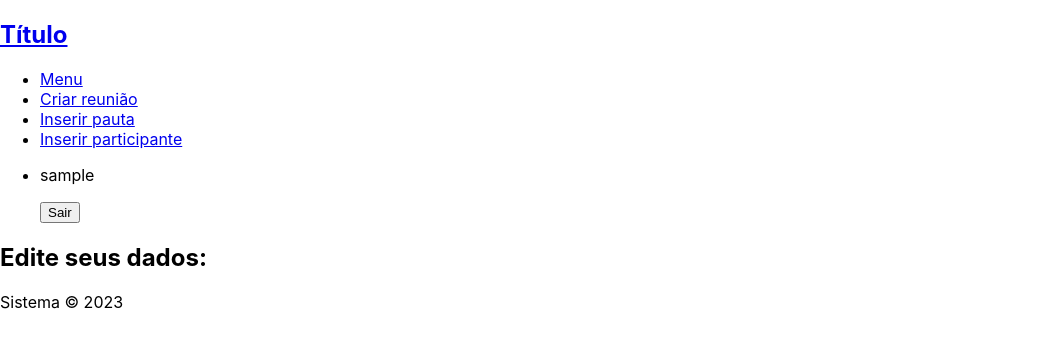
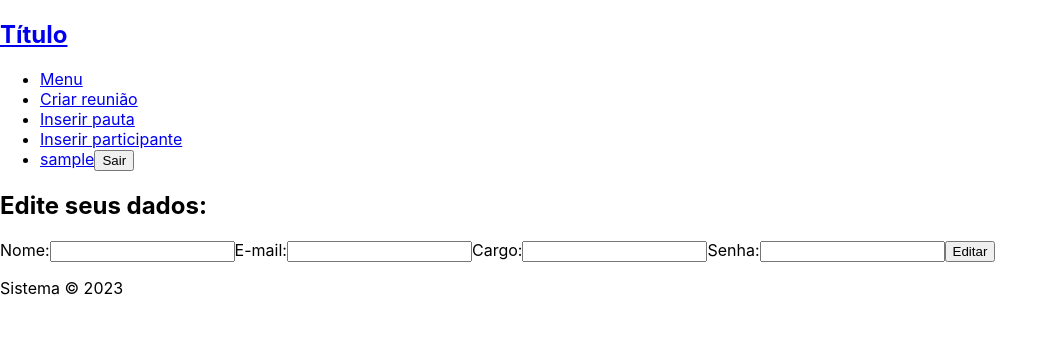
Before and after one commit to CiceroWesley/SGRU, a React (Create React App) app in the folder frontend/: page /editprofile in a window 1280 px wide. Shown: the top 348 px of the page, without its empty margins (0-1058 px from the left). Built offline with nearby package versions, Linux system fonts and the light colour scheme; no server answers; sample sign-in values are in the browser's storage.

Commit message:
edit profile

```diff
--- a/frontend/src/components/Navbar/Navbar.js
+++ b/frontend/src/components/Navbar/Navbar.js
@@ -53,7 +53,7 @@ const Navbar = () => {
             <Link to='/insertparticipante'>Inserir participante</Link>
           </li>
           <li>
-            <p>{user.username}</p>
+            <Link to='/editprofile'>{user.username}</Link>
             <button onClick={handleLogout}>Sair</button>
           </li>
         </div>
--- a/frontend/src/pages/EditProfile/EditProfile.js
+++ b/frontend/src/pages/EditProfile/EditProfile.js
@@ -3,7 +3,10 @@ import { useNavigate } from 'react-router-dom';
 
 const EditProfile = () => {
 
-
+  const [nome, setNome] = useState('');
+  const [email, setEmail] = useState('');
+  const [cargo, setCargo] = useState('');
+  const [senha, setSenha] = useState('');
 
   const user = JSON.parse(localStorage.getItem('user'));
   const navigate = useNavigate();
@@ -17,12 +20,113 @@ const EditProfile = () => {
   }, [user, navigate]);
 
   // pegar dados usando a rota de usuário atual
+  useEffect(() => {
+    const getUser = async () => {
+      const token = localStorage.getItem('accessToken');
 
+      const requestOptions = {
+        method : 'GET',
+        headers : {}
+      };
+      requestOptions.headers.Authorization = `Bearer ${token}`;
+
+      try {
+        const res = await fetch('http://localhost:3000/api/users/profile', requestOptions)
+        .then((res) => res.json())
+        .catch(err => err);
+
+        if(res.errors){
+          console.log(res.errors)
+        } else {
+          // console.log(res)
+          setNome(res.nome);
+          setEmail(res.email);
+          setCargo(res.cargo);
+          // setSenha(res.senha);
+        }
+
+
+      } catch (error) {
+        console.log(error)
+      }
+
+    };
+    getUser();
+  }, [])
   // fazer função para editar os dados por formulário como na edição do meeting
+  const handleSubmit = async (e) => {
+    e.preventDefault();
+
+    const user = {
+      nome,
+      email,
+      cargo,
+      senha
+    };
+
+    const token = localStorage.getItem('accessToken');
+
+    const requestOptions = {
+      method : 'PATCH',
+      headers : {'Content-Type' : 'application/json'},
+      body : JSON.stringify(user)
+    };
+    requestOptions.headers.Authorization = `Bearer ${token}`;
+
+    try {
+      const res = await fetch('http://localhost:3000/api/users/edit', requestOptions)
+      .then((res) => res.json())
+      .catch(err => err);
+
+      if(res.errors){
+        console.log(res.errors);
+      } else {
+        console.log(res[0])
+        console.log(typeof res)
+        if(Number(res) === 1){
+          const user = {
+            id : JSON.parse(localStorage.getItem('user')).id,
+            username : nome
+          }
+          localStorage.setItem('user', JSON.stringify(user));
+          console.log('Dados editados com sucesso');
+        } else {
+          console.log('Erro ao editar usuário')
+        }
+      }
+
+
+    } catch (error) {
+      console.log(error)
+    }
+
+
+
+  };
+
 
   return (
     <div>
       <h2>Edite seus dados:</h2>
+      <form onSubmit={handleSubmit}>
+        <label>
+          <span>Nome:</span>
+          <input type="text" value={nome} onChange={(e) => setNome(e.target.value)}/>
+        </label>
+        <label>
+          <span>E-mail:</span>
+          <input type="email" required value={email} onChange={(e) => setEmail(e.target.value)}/>
+        </label>
+        <label>
+          <span>Cargo:</span>
+          <input type="text" value={cargo} onChange={(e) => setCargo(e.target.value)}/>
+        </label>
+        <label>
+          <span>Senha:</span>
+          <input type="password" required value={senha} onChange={(e) => setSenha(e.target.value)}/>
+        </label>
+        <input type="submit" value='Editar'/>
+      </form>
 
     </div>
   )
--- a/frontend/src/pages/InsertPauta/InsertPauta.js
+++ b/frontend/src/pages/InsertPauta/InsertPauta.js
@@ -89,7 +89,11 @@ const InsertPauta = () => {
     }
 
   }
-
+  // Não é possivel adicionar mais pautas depois de pelo menos um usuário ser adicionado como participante
+  // Ao inserir pauta verificar se ja existe um participante (id da reuniao) na reuniao se sim, não deixar inserir outra pauta e pedir para excluir a reunião e criar outra
+  // caso nao tenha nenhum participante permitir a inclusão da outra pauta
+  // não é possível excluir pauta
+  // Inserir um campo resolução para o organizador do encontro e permitir ele adicionar separado da edição da reunião.
   return (
     <div>
       <h2>Insira suas pautas</h2>
--- a/frontend/src/pages/Meeting/Meeting.js
+++ b/frontend/src/pages/Meeting/Meeting.js
@@ -117,6 +117,7 @@ const Meeting = () => {
         };
         requestOptions.headers.Authorization = `Bearer ${token}`;
         try {
+          // usuário atual
           const res = await fetch(`http://localhost:3000/api/meeting/participanteRU/${id}`, requestOptions)
           .then((res) => res.json())
           .catch(err => err);
@@ -302,6 +303,10 @@ const Meeting = () => {
     // os participantes e a presença
     // partes dos dados que já estão podem se reaproveitados
     // console.log(votacao)
+
+
+    // Não é possivel adicionar mais pautas depois de pelo menos um usuário ser adicionado como participante
+    // Ao inserir pauta verificar se ja existe um participante (id da reuniao) na reuniao se sim, não deixar inserir outra pauta e pedir para excluir a reunião e criar outra
     return (
       <div>
         {meeting && <div>
--- a/frontend/src/pages/MeetingOrganizador/MeetingOrganizador.js
+++ b/frontend/src/pages/MeetingOrganizador/MeetingOrganizador.js
@@ -188,6 +188,7 @@ const MeetingOrganizador = () => {
       if(res.errors){
         console.log(res.errors)
       } else {
+        console.log(res)
         if(Number(res) === 1){
           console.log('Edição realizada com sucesso');
         } else {
--- a/frontend/src/pages/Menu/Menu.js
+++ b/frontend/src/pages/Menu/Menu.js
@@ -126,8 +126,18 @@ const Menu = () => {
         <div>
           {meetingsOrg && meetingsOrg.map((reuniaoOrg) => (
             <div>
-              <p key={reuniaoOrg.id}>{reuniaoOrg.titulo}</p>
-              <Link to={`/meetingorg/${reuniaoOrg.id}`}>Acessar reunião</Link>
+              {reuniaoOrg.finalizado ? (
+                <div>
+                  <p key={reuniaoOrg.id}>{reuniaoOrg.titulo} (finalizada)</p>
+                  <Link to={`/meetingorg/${reuniaoOrg.id}`}>Acessar reunião</Link>
+                </div>
+              ) : (
+                <div>
+                  <p key={reuniaoOrg.id}>{reuniaoOrg.titulo}</p>
+                  <Link to={`/meetingorg/${reuniaoOrg.id}`}>Acessar reunião</Link>
+                </div>
+              )}
+
             </div>
           ))}
         </div>
```
Also changed, not shown: 2 other files (tests, documents, lock files or other folders).
